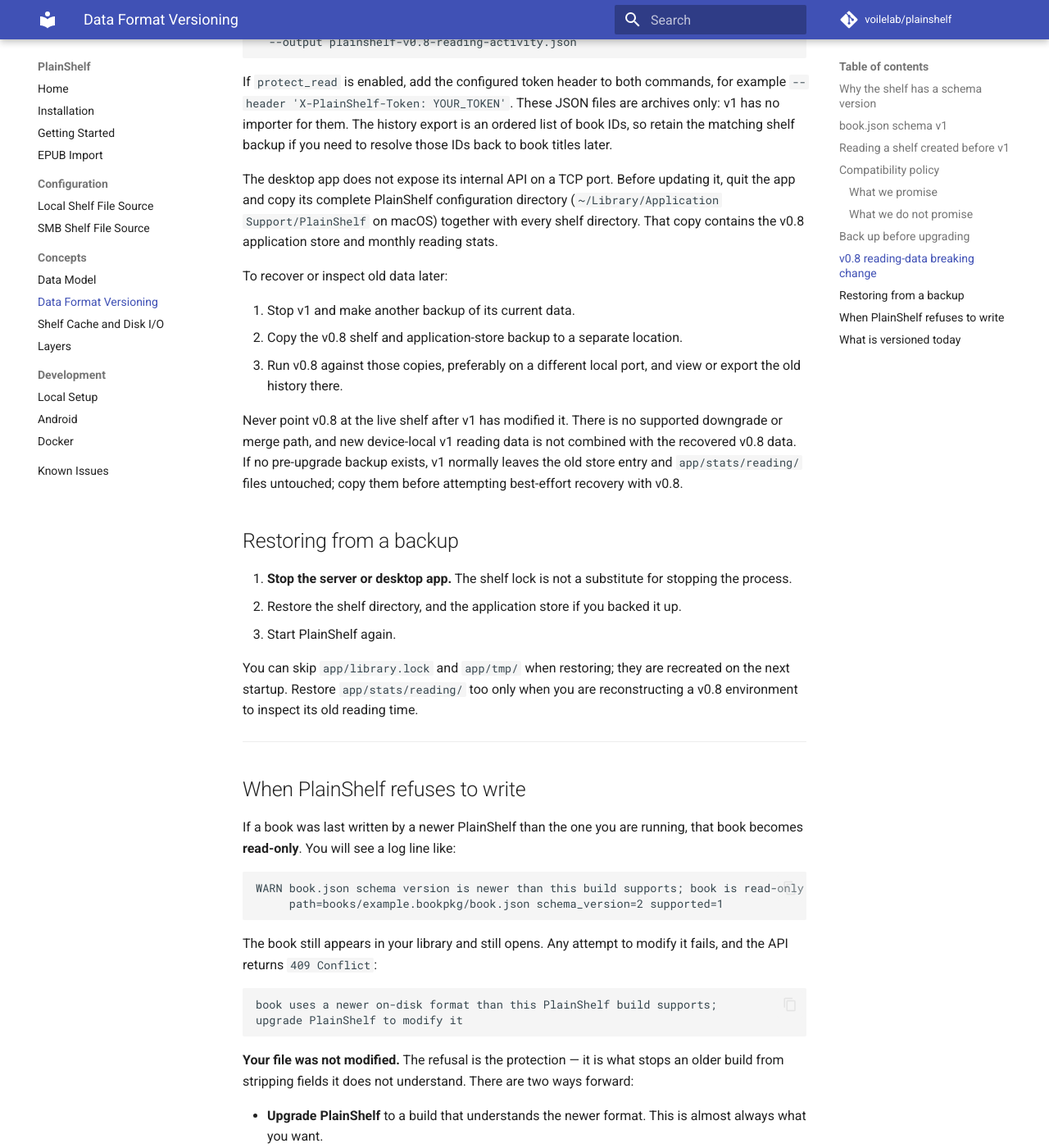
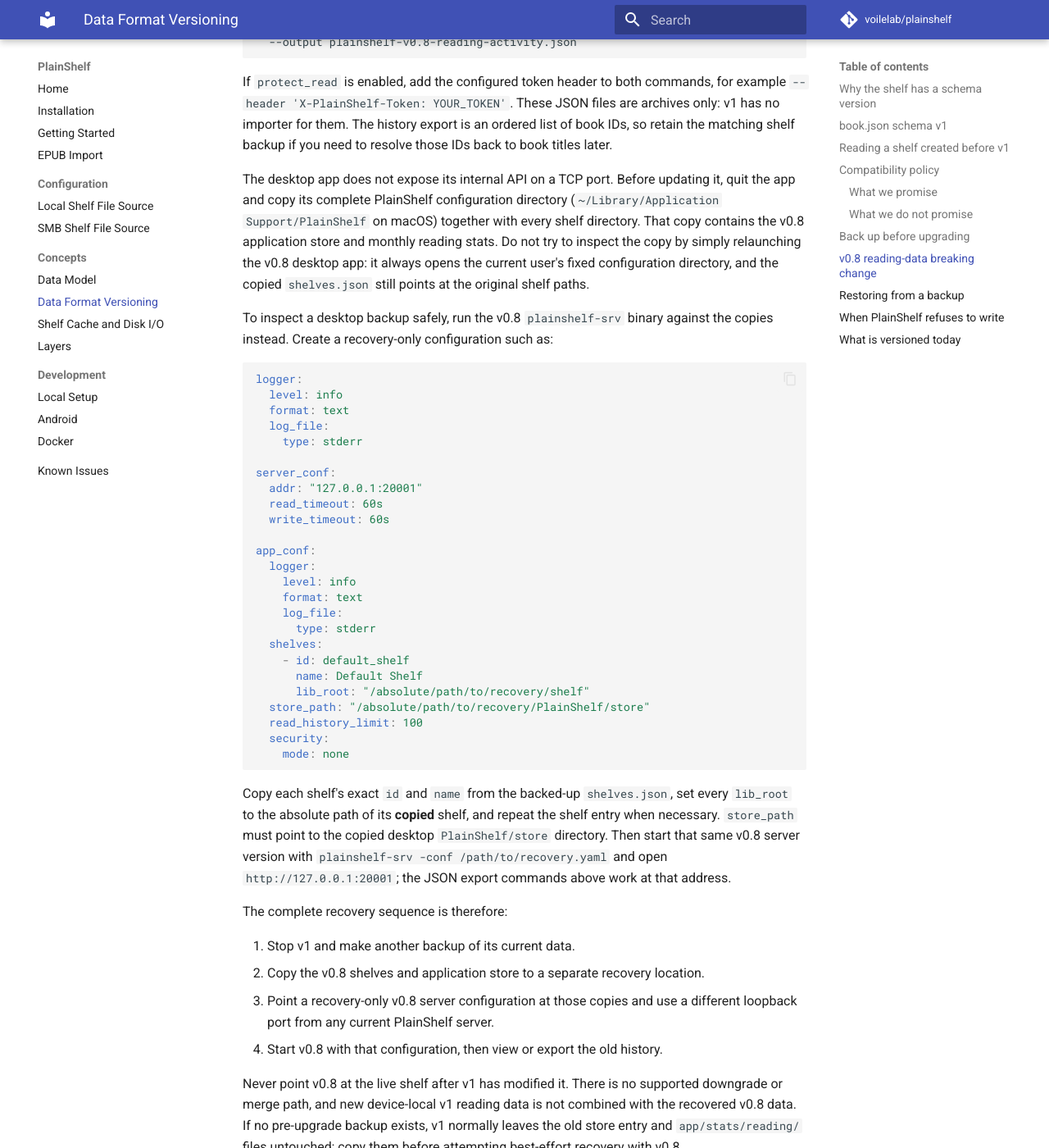
Before and after one commit to voilelab/plainshelf, an MkDocs documentation site: the page built from docs/concepts/data-format-versioning.md, in a window 1280 px wide and 1400 px high, scrolled down 4923 px. Shown: the whole window at 82% size. Built offline with MkDocs 1.6.1 and Material for MkDocs 9.7.7, drawn with Linux system fonts in a browser that asks for light colours; comment, search, counter and statistics services are not loaded.

Commit message:
docs: clarify desktop v0.8 recovery

````diff
--- a/docs/concepts/data-format-versioning.md
+++ b/docs/concepts/data-format-versioning.md
@@ -213,14 +213,56 @@
 it, quit the app and copy its complete PlainShelf configuration directory
 (`~/Library/Application Support/PlainShelf` on macOS) together with every shelf
 directory. That copy contains the v0.8 application store and monthly reading
-stats.
+stats. Do not try to inspect the copy by simply relaunching the v0.8 desktop
+app: it always opens the current user's fixed configuration directory, and the
+copied `shelves.json` still points at the original shelf paths.
 
-To recover or inspect old data later:
+To inspect a desktop backup safely, run the v0.8 `plainshelf-srv` binary against
+the copies instead. Create a recovery-only configuration such as:
+
+```yaml
+logger:
+  level: info
+  format: text
+  log_file:
+    type: stderr
+
+server_conf:
+  addr: "127.0.0.1:20001"
+  read_timeout: 60s
+  write_timeout: 60s
+
+app_conf:
+  logger:
+    level: info
+    format: text
+    log_file:
+      type: stderr
+  shelves:
+    - id: default_shelf
+      name: Default Shelf
+      lib_root: "/absolute/path/to/recovery/shelf"
+  store_path: "/absolute/path/to/recovery/PlainShelf/store"
+  read_history_limit: 100
+  security:
+    mode: none
+```
+
+Copy each shelf's exact `id` and `name` from the backed-up `shelves.json`, set
+every `lib_root` to the absolute path of its **copied** shelf, and repeat the
+shelf entry when necessary. `store_path` must point to the copied desktop
+`PlainShelf/store` directory. Then start that same v0.8 server version with
+`plainshelf-srv -conf /path/to/recovery.yaml` and open
+`http://127.0.0.1:20001`; the JSON export commands above work at that address.
+
+The complete recovery sequence is therefore:
 
 1. Stop v1 and make another backup of its current data.
-2. Copy the v0.8 shelf and application-store backup to a separate location.
-3. Run v0.8 against those copies, preferably on a different local port, and
-   view or export the old history there.
+2. Copy the v0.8 shelves and application store to a separate recovery
+   location.
+3. Point a recovery-only v0.8 server configuration at those copies and use a
+   different loopback port from any current PlainShelf server.
+4. Start v0.8 with that configuration, then view or export the old history.
 
 Never point v0.8 at the live shelf after v1 has modified it. There is no
 supported downgrade or merge path, and new device-local v1 reading data is not
````
